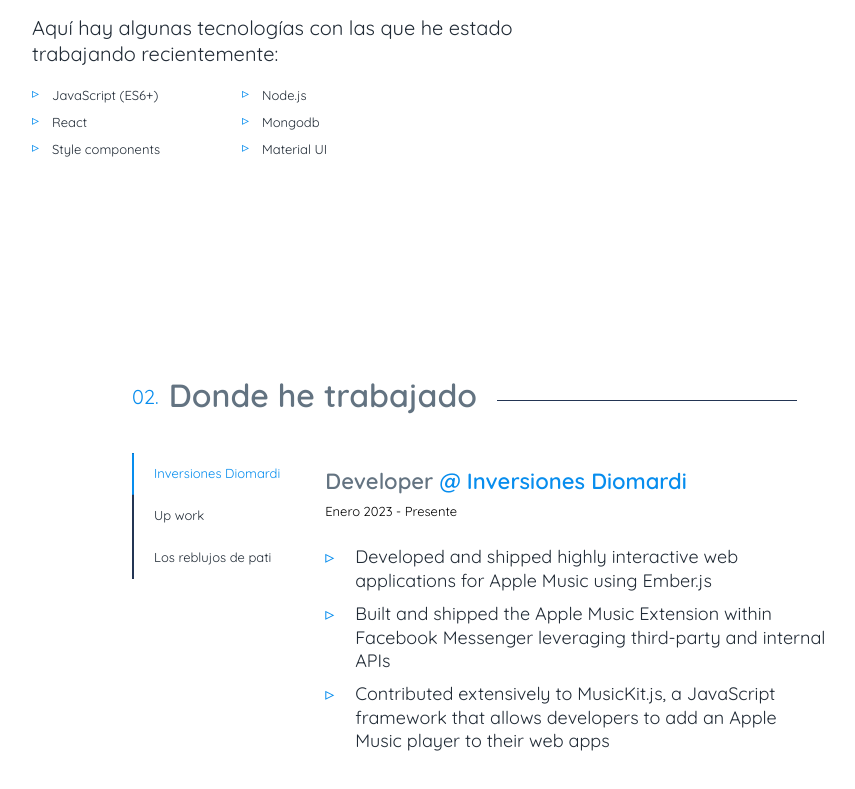
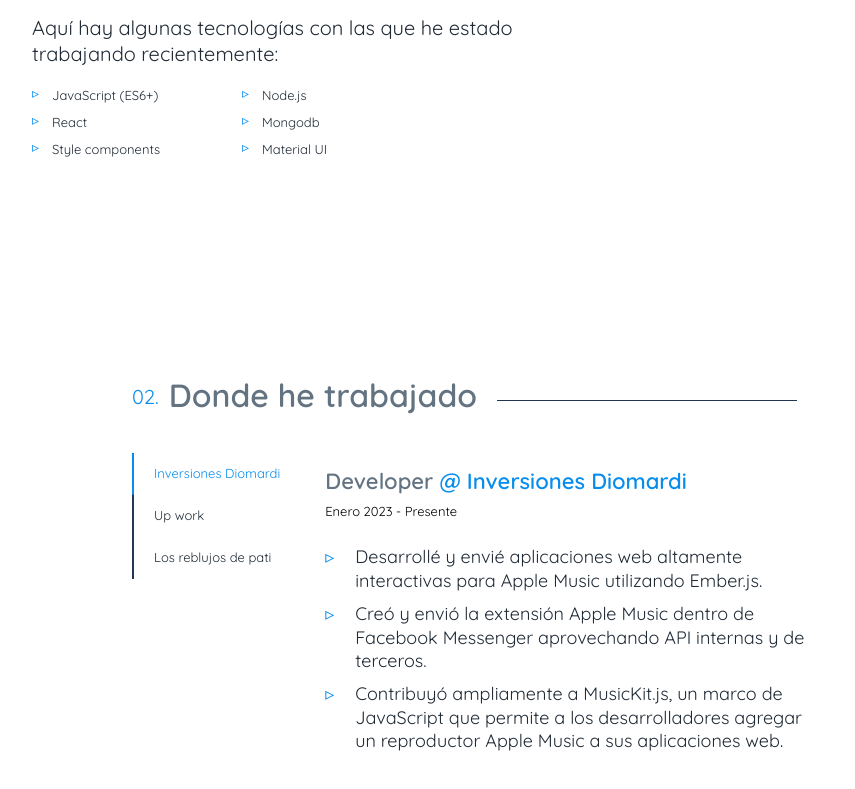
Before and after one commit to Jhonii10/web-site-10, a React (Create React App) app: page / in a window 1280 px wide. Shown: the part 1459-2248 px from the top of the page, without its empty margins (158-1013 px from the left). Built offline with nearby package versions, Linux system fonts and the light colour scheme; a web font is replaced by a local one.

Commit message:
error in section hero

```diff
--- a/src/components/sections/hero.js
+++ b/src/components/sections/hero.js
@@ -41,6 +41,10 @@
     margin: 20px 0 0 !important;
     color: var(--slate);
     max-width: 540px;
+    a{
+      line-height: 1.6;
+    }
+
   }
 
   .email-link {
@@ -74,7 +78,7 @@
         Actualmente me centro en crear productos interactivos, accesibles
         y centrado en la experiencia de usuario como Freelancer y para{' '}
         <a href="/#" target="_blank" rel="noreferrer">
-          InversionesDiomadi
+          Inversiones diomardi
         </a>
         .
       </p>
--- a/src/contents/jobs.js
+++ b/src/contents/jobs.js
@@ -11,9 +11,9 @@
             url: 'https://inversionesdiomardisas.vercel.app/',
           },
           html: `<ul>
-                  <li>Developed and shipped highly interactive web applications for Apple Music using Ember.js</li>
-                  <li>Built and shipped the Apple Music Extension within Facebook Messenger leveraging third-party and internal APIs</li>
-                  <li>Contributed extensively to MusicKit.js, a JavaScript framework that allows developers to add an Apple Music player to their web apps</li>
+                  <li>Desarrollé y envié aplicaciones web altamente interactivas para Apple Music utilizando Ember.js.</li>
+                  <li>Creó y envió la extensión Apple Music dentro de Facebook Messenger aprovechando API internas y de terceros.</li>
+                  <li>Contribuyó ampliamente a MusicKit.js, un marco de JavaScript que permite a los desarrolladores agregar un reproductor Apple Music a sus aplicaciones web.</li>
                 </ul>`,
         },
       },
@@ -29,9 +29,9 @@
             url: 'https://www.upwork.com/',
           },
           html: `<ul>
-                  <li>Developed and shipped highly interactive web applications for Apple Music using Ember.js</li>
-                  <li>Built and shipped the Apple Music Extension within Facebook Messenger leveraging third-party and internal APIs</li>
-                  <li>Contributed extensively to MusicKit.js, a JavaScript framework that allows developers to add an Apple Music player to their web apps</li>
+                  <li>Desarrollé y envié aplicaciones web altamente interactivas para Apple Music utilizando Ember.js.</li>
+                  <li>Creó y envió la extensión Apple Music dentro de Facebook Messenger aprovechando API internas y de terceros.</li>
+                  <li>Contribuyó ampliamente a MusicKit.js, un marco de JavaScript que permite a los desarrolladores agregar un reproductor Apple Music a sus aplicaciones web.</li>
                 </ul>`,
         },
       },
@@ -47,9 +47,9 @@
             url: 'https://www.losreblujosdepati.com/',
           },
           html: `<ul>
-                  <li>Developed and shipped highly interactive web applications for Apple Music using Ember.js</li>
-                  <li>Built and shipped the Apple Music Extension within Facebook Messenger leveraging third-party and internal APIs</li>
-                  <li>Contributed extensively to MusicKit.js, a JavaScript framework that allows developers to add an Apple Music player to their web apps</li>
+                  <li>Desarrollé y envié aplicaciones web altamente interactivas para Apple Music utilizando Ember.js.</li>
+                  <li>Creó y envió la extensión Apple Music dentro de Facebook Messenger aprovechando API internas y de terceros.</li>
+                  <li>Contribuyó ampliamente a MusicKit.js, un marco de JavaScript que permite a los desarrolladores agregar un reproductor Apple Music a sus aplicaciones web.</li>
                 </ul>`,
         },
       },
```
